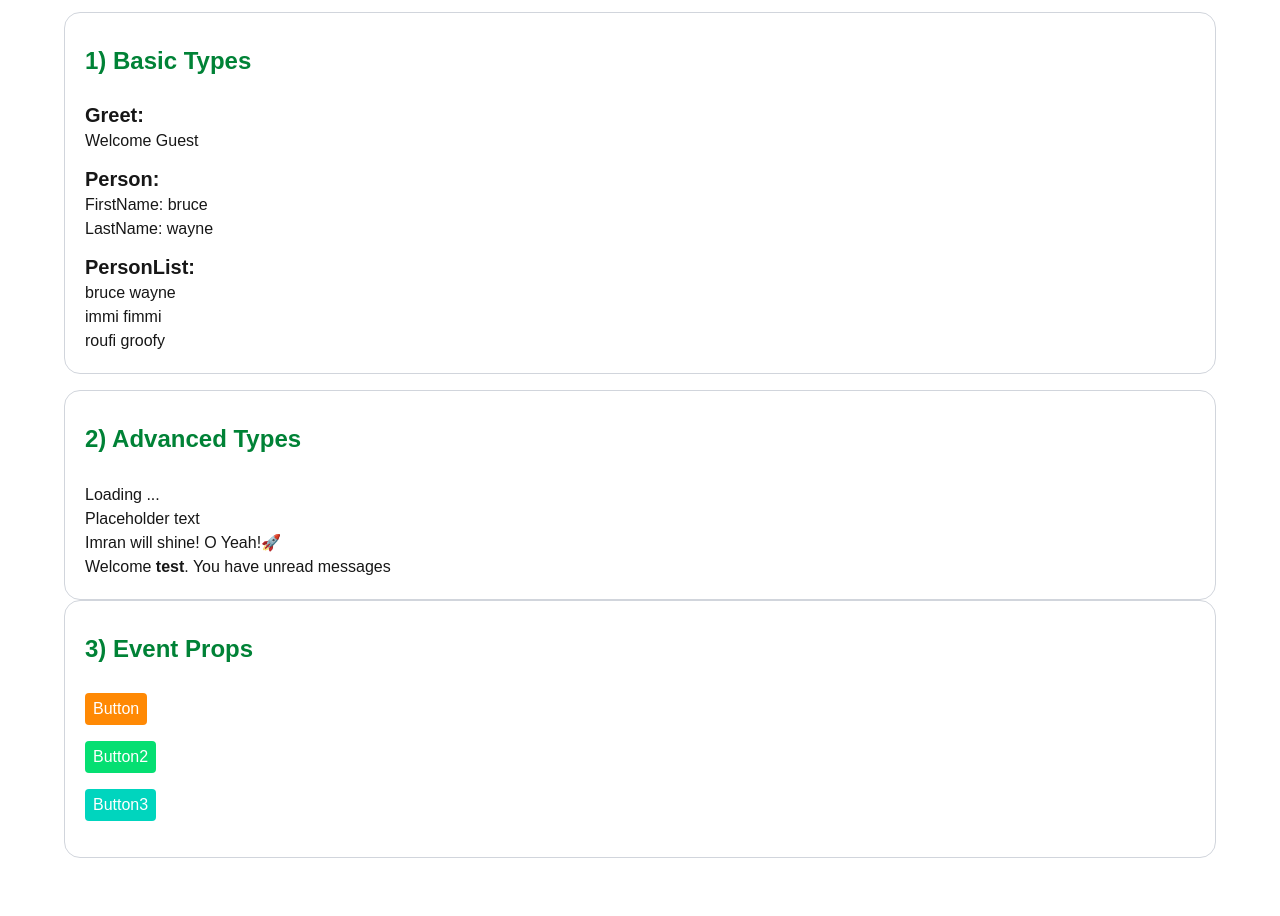
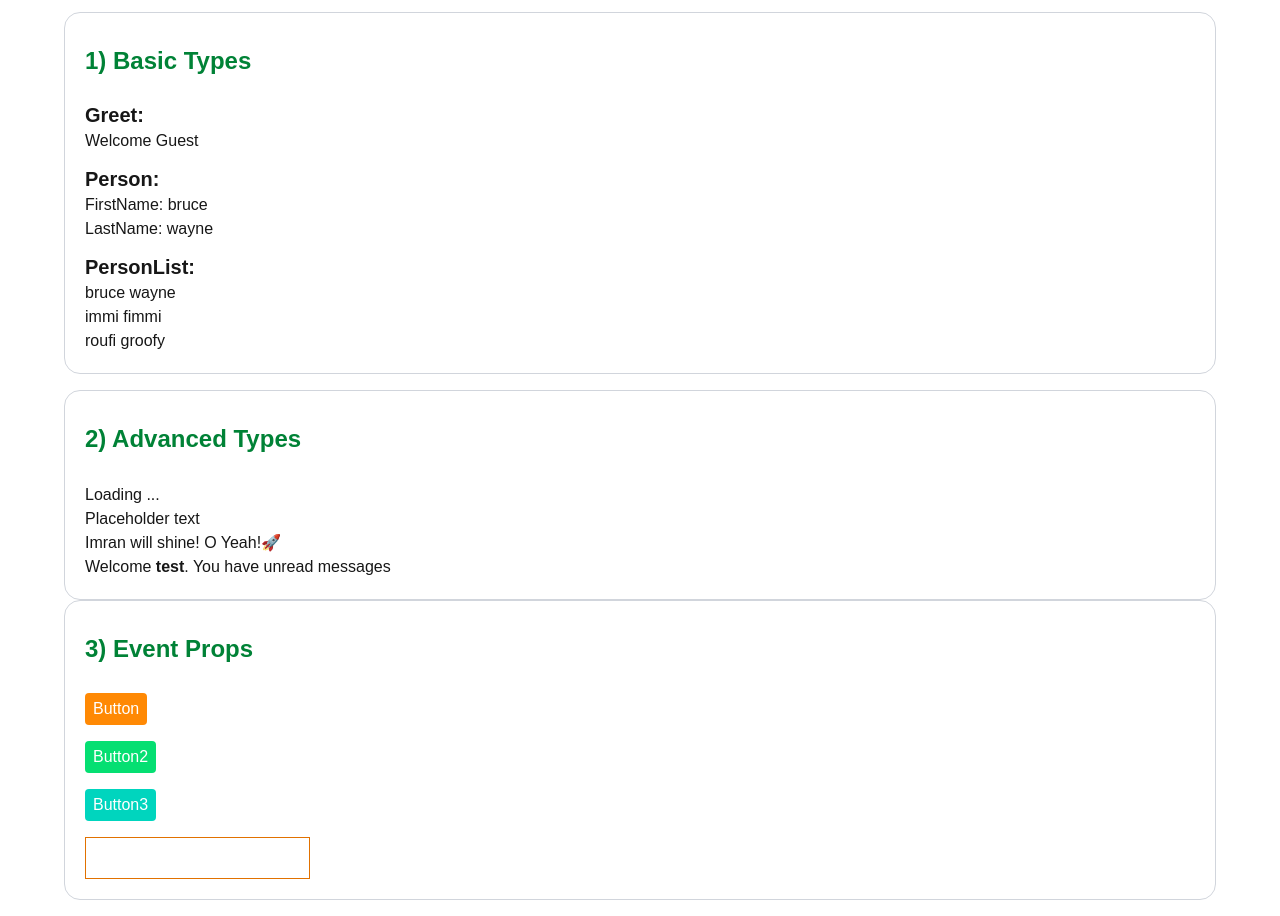
Before and after one commit to emmeiwhite/03-react-with-ts-2025, a Next.js app: page / in a window 1280 px wide. Before the commit the page ends 874 px from the top, so only its background shows below. Built offline with nearby package versions, Linux system fonts and the light colour scheme.

Commit message:
input and change event functions

```diff
--- a/src/app/components/Button2.tsx
+++ b/src/app/components/Button2.tsx
@@ -2,10 +2,10 @@ interface Button2Props {
   handleClick: (e: React.MouseEvent<HTMLButtonElement>) => void
 }
 
-const Button2 = (props: Button2Props) => {
+const Button2 = ({ handleClick }: Button2Props) => {
   return (
     <button
-      onClick={props.handleClick}
+      onClick={e => handleClick(e)}
       className="rounded px-2 py-1 bg-green-400 hover:bg-green-500 text-white transition">
       Button2
     </button>
--- a/src/app/components/ButtonWrapper.tsx
+++ b/src/app/components/ButtonWrapper.tsx
@@ -2,8 +2,12 @@
 import Button from './Button'
 import Button2 from './Button2'
 import Button3 from './Button3'
+import Input from './Input'
+import { ChangeEvent, useState } from 'react'
 
 const ButtonWrapper = () => {
+  const [userName, setUserName] = useState<string>('')
+
   function handleClick() {
     console.log('button clicked!')
   }
@@ -15,6 +19,10 @@ const ButtonWrapper = () => {
   function handleClick3(e: React.MouseEvent<HTMLButtonElement>, id: number) {
     console.log('event is', e)
     console.log('id is', id)
+  }
+
+  function handleChange(e: ChangeEvent<HTMLInputElement>) {
+    setUserName(e.target.value)
   }
   return (
     <section className="border-1 border-gray-300 p-5 rounded-2xl">
@@ -31,6 +39,13 @@ const ButtonWrapper = () => {
       <div className="my-4">
         <Button3 handleClick={handleClick3} />
       </div>
+
+      <div>
+        <Input
+          value={userName}
+          handleChange={handleChange}
+        />
+      </div>
     </section>
   )
 }
--- /dev/null
+++ b/src/app/components/Input.tsx
@@ -0,0 +1,16 @@
+interface InputProps {
+  handleChange: (e: React.ChangeEvent<HTMLInputElement>) => void
+  value: string
+}
+
+const Input = ({ handleChange, value }: InputProps) => {
+  return (
+    <input
+      type="text"
+      onChange={handleChange}
+      value={value}
+      className="border border-amber-600 p-2"
+    />
+  )
+}
+export default Input
```
